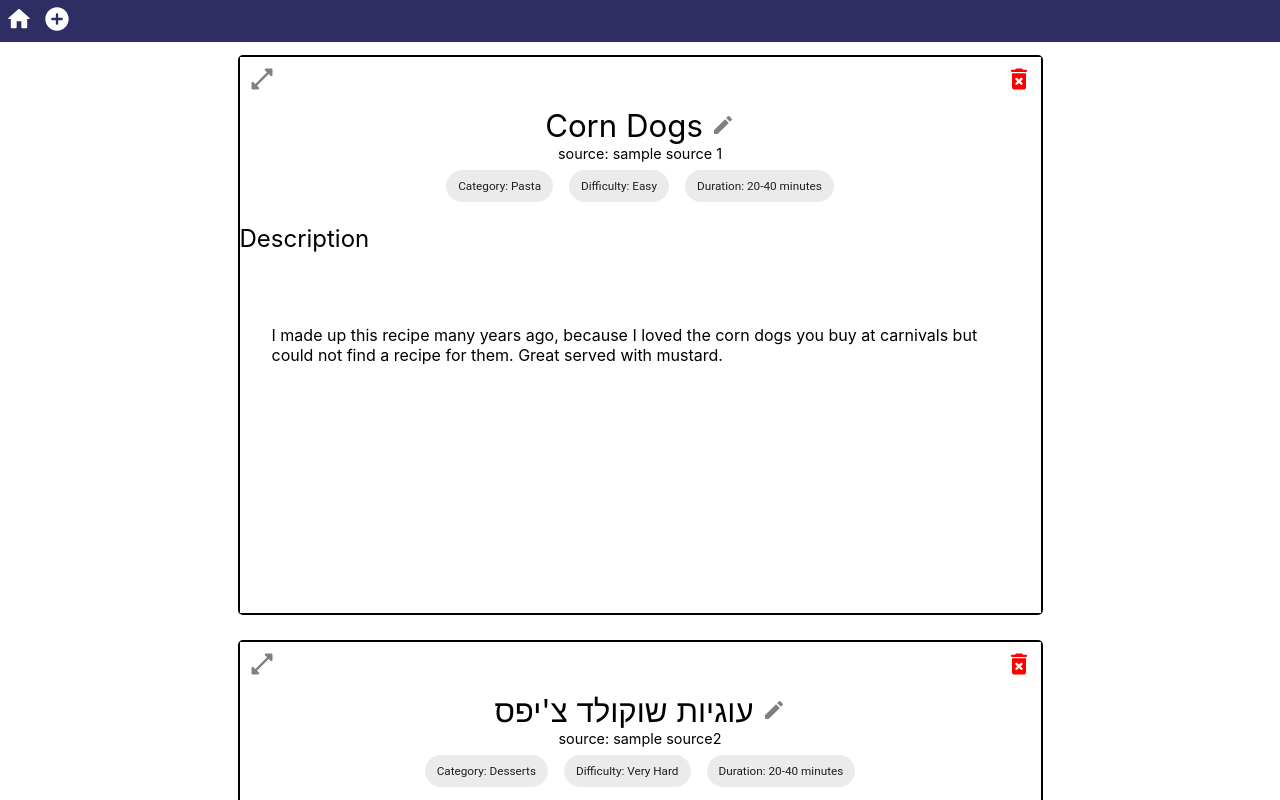
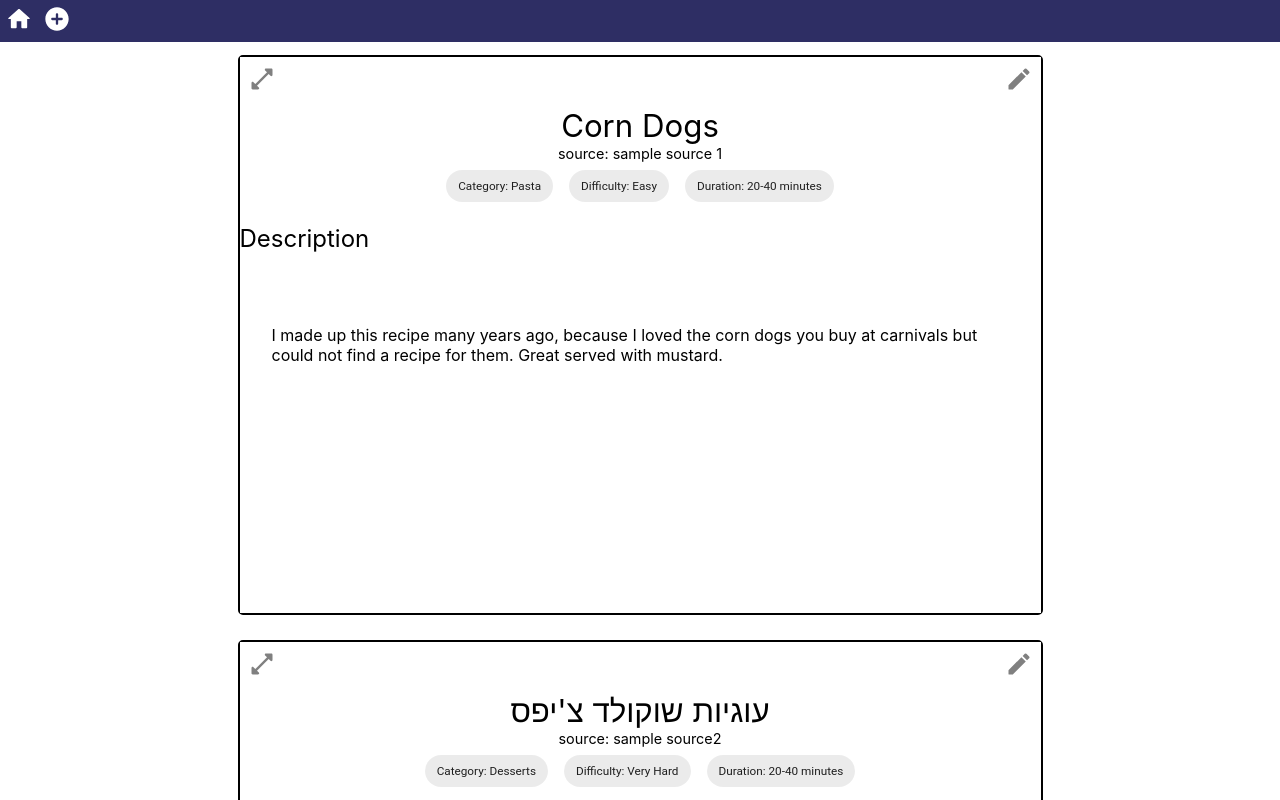
Before and after one commit to YotamGit/Recidex, a React (Create React App) app: page /home in a window 1280 px wide. Shown: the top 800 px of the page. Built offline with nearby package versions, Linux system fonts and the light colour scheme.

Commit message:
enable checkboxes in recipe page and reorganize buttons

```diff
--- a/src/components/Recipe.js
+++ b/src/components/Recipe.js
@@ -1,12 +1,12 @@
 import { useEffect } from "react";
 import { marked } from "marked";
 import "../styles/Recipe.css";
-import { Link } from "react-router-dom";
+import { Link, useNavigate } from "react-router-dom";
+import IconButton from "@mui/material/IconButton";
 
 //icons
 import EditRoundedIcon from "@mui/icons-material/EditRounded";
-import DeleteForeverRoundedIcon from "@mui/icons-material/DeleteForeverRounded";
-
+import CloseFullscreenRoundedIcon from "@mui/icons-material/CloseFullscreenRounded";
 marked.setOptions({
   gfm: true,
   breaks: true,
@@ -14,6 +14,8 @@ marked.setOptions({
 });
 
 const Recipe = ({ recipe, deleteRecipe }) => {
+  const navigate = useNavigate();
+
   useEffect(() => {
     document.getElementById(recipe.id + "-recipe-description").innerHTML =
       marked.parse(recipe.description ? recipe.description : "");
@@ -21,27 +23,31 @@ const Recipe = ({ recipe, deleteRecipe }) => {
       marked.parse(recipe.ingredients ? recipe.ingredients : "");
     document.getElementById(recipe.id + "-recipe-directions").innerHTML =
       marked.parse(recipe.directions ? recipe.directions : "");
+
+    var textBoxes = document.getElementsByClassName("recipe-text-box");
+    Array.from(textBoxes).map((textBox) =>
+      textBox
+        .querySelectorAll("input[type=checkbox]")
+        .forEach((input) => (input.disabled = false))
+    );
   }, [recipe.description, recipe.ingredients, recipe.directions, recipe.id]);
 
   return (
     <div className="recipe" style={{ direction: recipe.rtl ? "rtl" : "ltr" }}>
       <div className="recipe-header">
         <div className="recipe-page-top-button-row">
+          <IconButton
+            onClick={() => navigate(-1)}
+            style={{ color: "gray", margin: "1%" }}
+          >
+            <CloseFullscreenRoundedIcon style={{ fontSize: "3.5vh" }} />
+          </IconButton>
           <Link
             to={`/recipes/edit/${recipe.id}`}
             style={{ color: "gray", margin: "1%" }}
           >
-            <EditRoundedIcon style={{ fontSize: "4vh" }} />
+            <EditRoundedIcon style={{ fontSize: "3.5vh" }} />
           </Link>
-          <DeleteForeverRoundedIcon
-            style={{
-              color: "red",
-              margin: "1%",
-              fontSize: "4vh",
-              cursor: "pointer",
-            }}
-            onClick={() => deleteRecipe(recipe.id)}
-          />
         </div>
         <div style={{ fontSize: "130%" }}>{recipe.title}</div>
         <div style={{ fontSize: "80%" }}>source: {recipe.source}</div>
--- a/src/components/RecipeCard.js
+++ b/src/components/RecipeCard.js
@@ -9,7 +9,6 @@ import Chip from "@mui/material/Chip";
 //icons
 import EditRoundedIcon from "@mui/icons-material/EditRounded";
 import OpenInFullRoundedIcon from "@mui/icons-material/OpenInFullRounded";
-import DeleteForeverRoundedIcon from "@mui/icons-material/DeleteForeverRounded";
 
 marked.setOptions({
   gfm: true,
@@ -47,24 +46,14 @@ const RecipeCard = ({ recipe, deleteRecipe }) => {
             >
               <OpenInFullRoundedIcon style={{ fontSize: "3.5vh" }} />
             </Link>
-            <DeleteForeverRoundedIcon
-              style={{
-                color: "red",
-                margin: "1%",
-                fontSize: "3.5vh",
-                cursor: "pointer",
-              }}
-              onClick={() => deleteRecipe(recipe.id)}
-            />
-          </div>
-          <div style={{ fontSize: "130%" }}>
-            {recipe.title}
-            <Link to={`/recipes/edit/${recipe.id}`}>
-              <EditRoundedIcon
-                style={{ color: "gray", marginLeft: "1%", fontSize: "3vh" }}
-              />
+            <Link
+              to={`/recipes/edit/${recipe.id}`}
+              style={{ color: "gray", margin: "1%" }}
+            >
+              <EditRoundedIcon style={{ fontSize: "3.5vh" }} />
             </Link>
           </div>
+          <div style={{ fontSize: "130%" }}>{recipe.title}</div>
           <div style={{ fontSize: "60%" }}>source: {recipe.source}</div>
           <div className="recipe-additional-data-container">
             <Chip
--- a/src/components/RecipeEditorPage.js
+++ b/src/components/RecipeEditorPage.js
@@ -1,12 +1,21 @@
 import RecipeEditor from "./RecipeEditor.js";
-import { useParams } from "react-router-dom";
+import { useParams, useNavigate } from "react-router-dom";
 import "../styles/RecipeEditorPage.css";
+import IconButton from "@mui/material/IconButton";
+import CloseFullscreenRoundedIcon from "@mui/icons-material/CloseFullscreenRounded";
 
 const RecipeEditorPage = ({ recipes, onEditRecipe }) => {
+  const navigate = useNavigate();
   const { recipe_id } = useParams();
   const recipe = recipes.filter((recipe) => recipe.id === recipe_id)[0];
   return (
     <div className="recipe-editor-page">
+      <IconButton
+        onClick={() => navigate(-1)}
+        style={{ color: "gray", margin: "1%" }}
+      >
+        <CloseFullscreenRoundedIcon style={{ fontSize: "3.5vh" }} />
+      </IconButton>
       {recipe && <RecipeEditor recipe={recipe} onEditRecipe={onEditRecipe} />}
     </div>
   );
--- a/src/styles/Recipe.css
+++ b/src/styles/Recipe.css
@@ -1,3 +1,7 @@
+.recipe-header {
+  direction: ltr;
+}
+
 .recipe-btn {
   display: inline-block;
   background: rgb(126, 126, 126);
```
